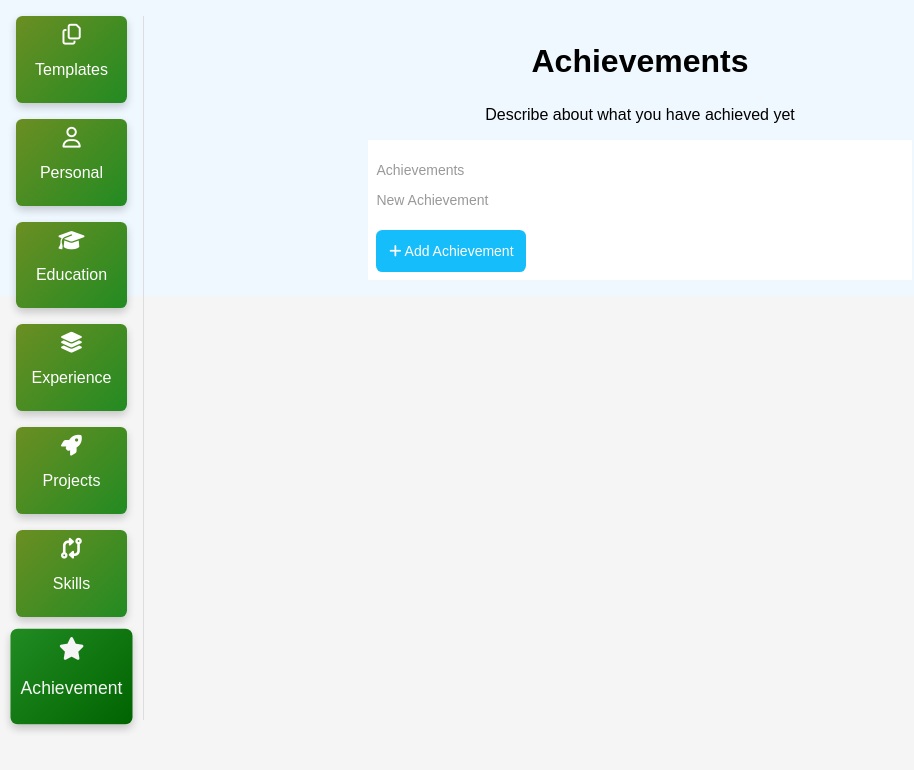
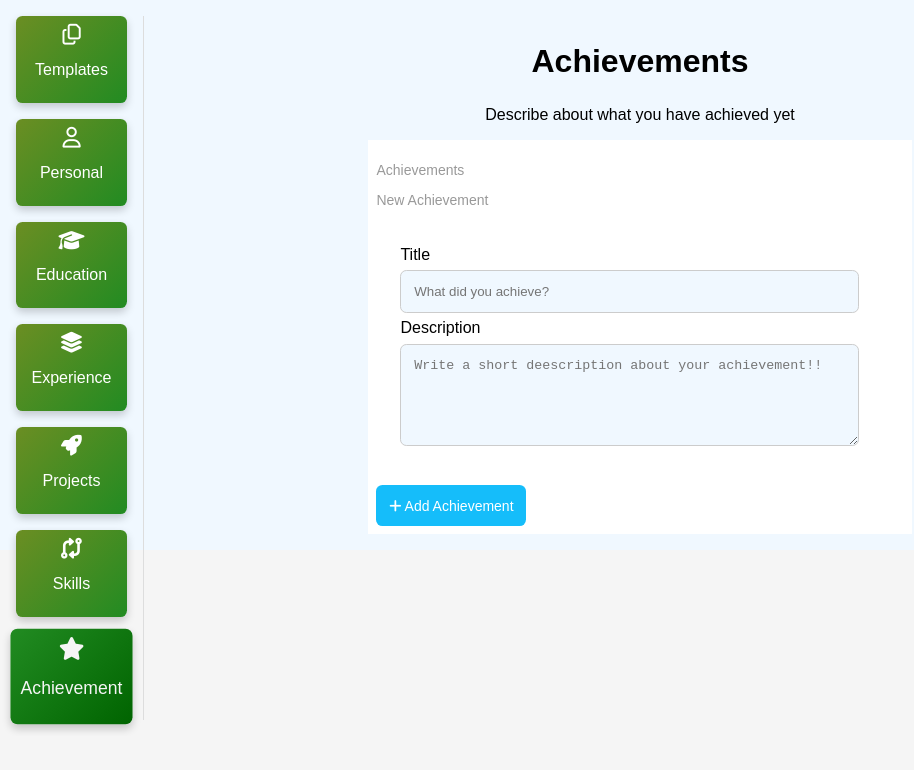
Before and after one commit to rohitghatal1/CVMaker-ReactJS, a React (Create React App) app: page / in a window 1280 px wide. Both pictures are taken after a click on the element "Achievement". Shown: the top 770 px of the page, without its empty margins (0-914 px from the left). Built offline with nearby package versions, Linux system fonts and the light colour scheme.

Commit message:
added form for achievemetn

```diff
--- a/src/componentsInner/Achievements.js
+++ b/src/componentsInner/Achievements.js
@@ -20,6 +20,16 @@ export default function Achievements() {
             <div className="newAchievement">
                 <p>New Achievement</p>
 
+                <div className="achievementModal">
+                    <form>
+                        <label htmlFor="title">Title</label>
+                        <input type="text" placeholder='What did you achieve?' />
+
+                        <label htmlFor="Description">Description</label>
+                        <textarea rows={5} placeholder='Write a short deescription about your achievement!!'></textarea>
+                    </form>
+                </div>
+
                 <button className='addNewAchievementbtn' onClick={openAddAchievementModal}><i className='fas fa-plus'></i> Add Achievement</button>
             </div>
         </section>
--- a/src/componentsInner/achievements.css
+++ b/src/componentsInner/achievements.css
@@ -22,6 +22,23 @@
     color: #999;
 }
 
+.achievementComponent .achievementSection .newAchievement .achievementModal{
+    padding: 0.5rem;
+}
+
+.achievementComponent .achievementSection .newAchievement .achievementModal form{
+    padding: 1rem;
+}
+.achievementComponent .achievementSection .newAchievement .achievementModal input, textarea{
+    display: block;
+    width: 90%;
+    padding: 0.8rem;
+    border: 1px solid #ccc;
+    border-radius: 0.4rem;
+    margin-top: 0.4rem;
+    margin-bottom: 0.4rem;
+    background-color: aliceblue;
+}
 .achievementComponent .achievementSection .newAchievement .addNewAchievementbtn{
     padding: 0.8rem;
     background-color: #15bdfa;
```
